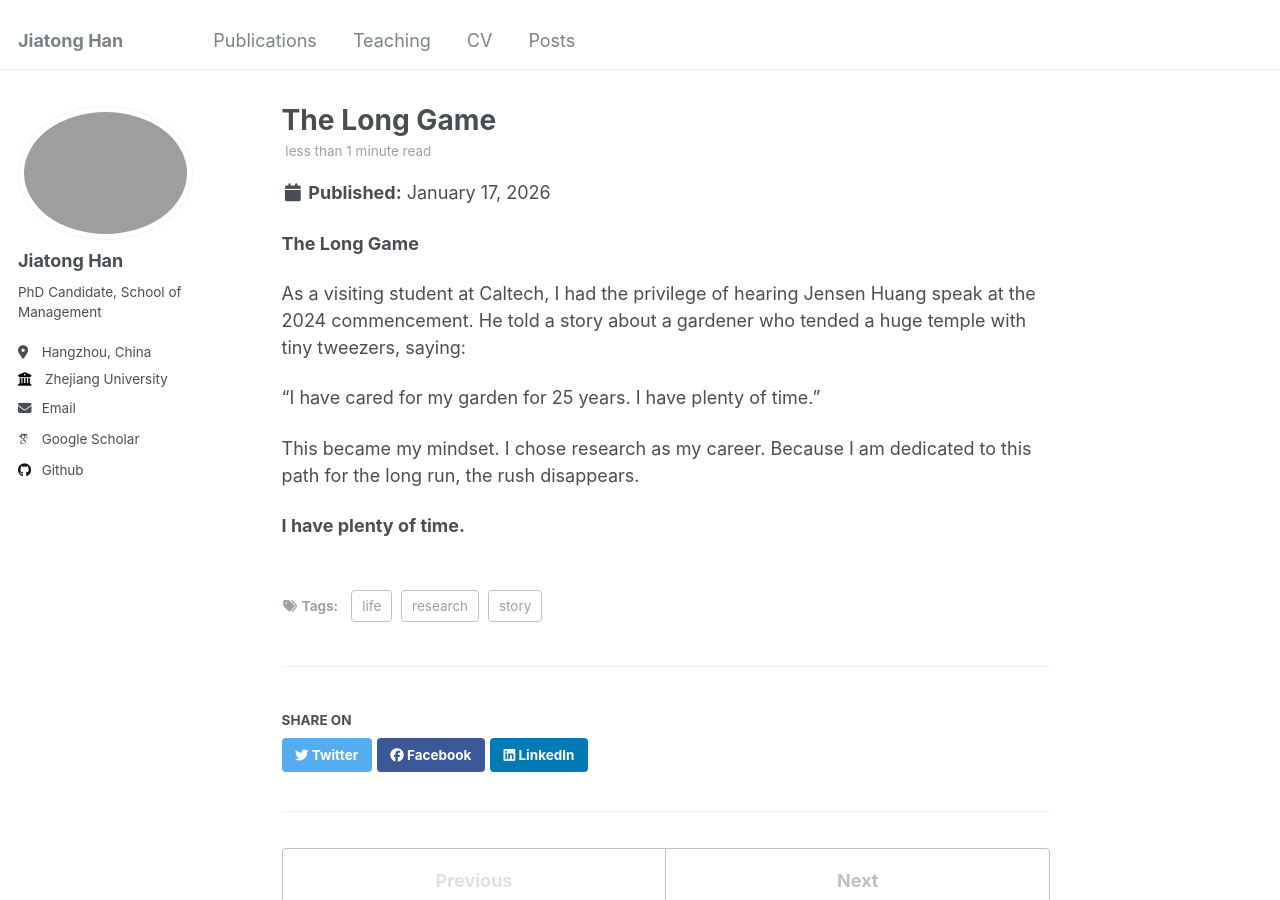
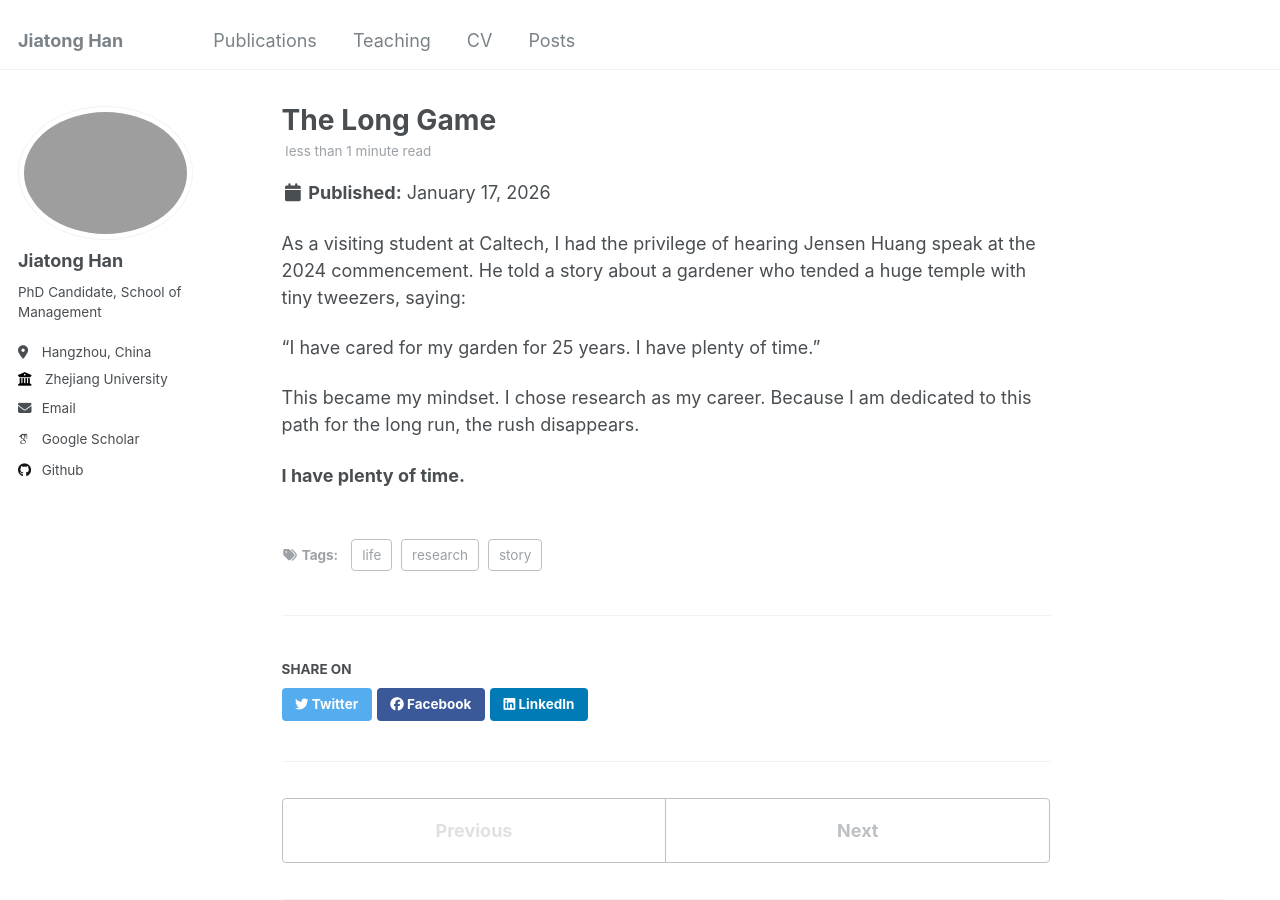
Before and after one commit to tt-08/jiatonghan, a Jekyll site: the page built from _posts/2026-01-18-blog-post-1.md, in a window 1280 px wide and 900 px high. Built offline with Jekyll 4.4.1, drawn with Linux system fonts in a browser that asks for light colours; some web fonts are replaced.

Commit message:
Update 2026-01-18-blog-post-1.md

```diff
--- a/_posts/2026-01-18-blog-post-1.md
+++ b/_posts/2026-01-18-blog-post-1.md
@@ -8,8 +8,6 @@ tags:
   - life
 ---
 
-**The Long Game**
-
 As a visiting student at Caltech, I had the privilege of hearing Jensen Huang speak at the 2024 commencement. He told a story about a gardener who tended a huge temple with tiny tweezers, saying:
 
 “I have cared for my garden for 25 years. I have plenty of time.”
```
